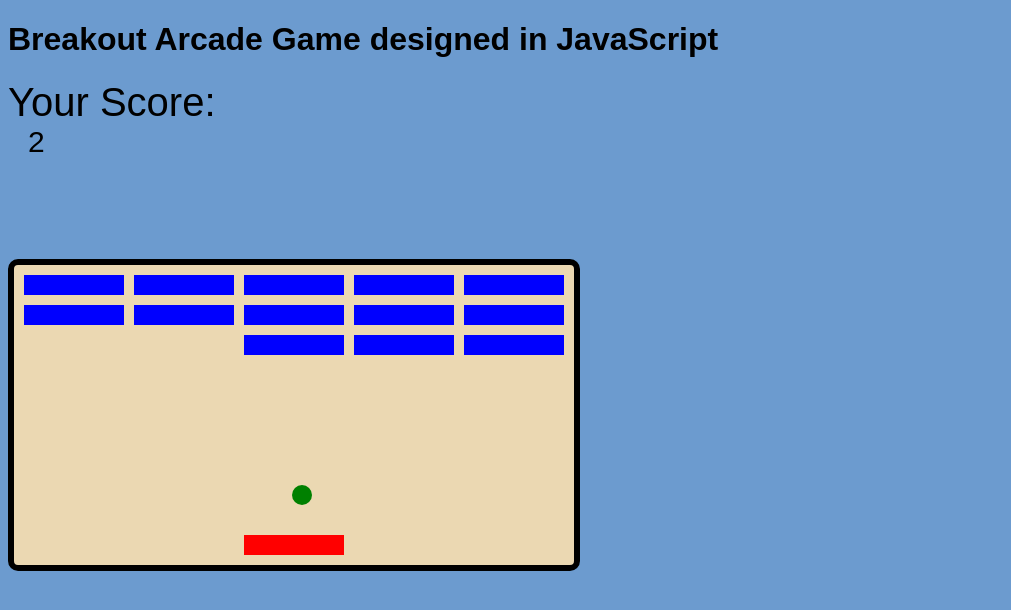
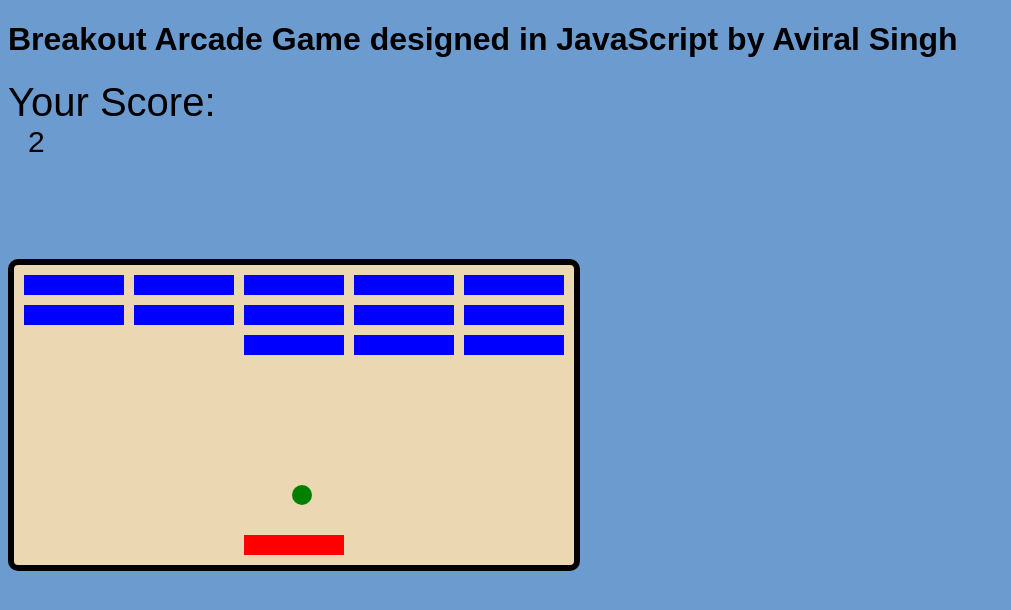
Before and after one commit to AviralSingh111/Breaker-Game, a plain HTML site: page index.html in a window 1280 px wide. Shown: the whole page, without its empty margins (0-1011 px from the left). Drawn offline with Linux system fonts and the light colour scheme.

Commit message:
Update index.html

```diff
--- a/index.html
+++ b/index.html
@@ -7,7 +7,7 @@
   </head>
   <body>
     <div class="head">
-      <h1>Breakout Arcade Game designed in JavaScript</h1>
+      <h1>Breakout Arcade Game designed in JavaScript by Aviral Singh</h1>
     </div>
     <div class="huh">
     Your Score:
```
